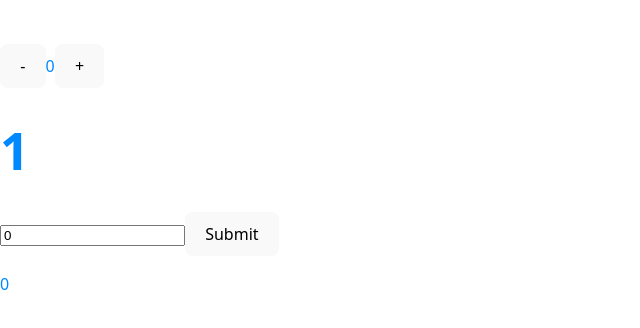
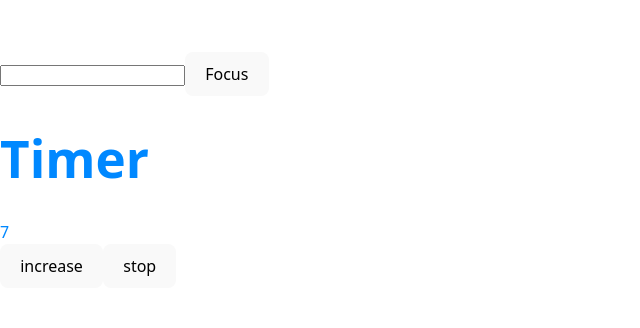
Before and after one commit to Vicstudentwatch/StartReact, a React (Vite) app: page / in a window 1280 px wide. Shown: the part 230-558 px from the top of the page, without its empty margins (0-640 px from the left). Built offline with nearby package versions, Linux system fonts and the light colour scheme.

Commit message:
learn useRef

```diff
--- a/src/App.jsx
+++ b/src/App.jsx
@@ -1,13 +1,12 @@
-import Counter from "./components/Counter"
-import CounterReducer from "./components/CounterReducer"
+import FocusInput from "./components/FocusInput"
+import Timer from "./components/Timer"
 
 const App = () => {
   return (
     <div>
-      <CounterReducer/>
-      <Counter/>
+      <FocusInput/>
+      <Timer/>
     </div>
-
   )
 }
 
--- a/src/components/Counter.jsx
+++ /dev/null
@@ -1,26 +0,0 @@
-import { useReducer,useState } from "react";
-
-const Counter = () => {
-    const [val,setVal] = useState(0)
-    const reducer = (state,action)=>{
-    return action.type === "add" && {...state,count:state.count+Number(val)}
-}
-
-  const [state, dispatch] = useReducer(reducer, { count: 1 });
-  const IncreaseByNumber = (e)=>{
-    e.preventDefault();
-    dispatch({type:"add"})
-  }
-
-
-  return <div>
-    <h1>{state.count}</h1>
-    <form onSubmit={IncreaseByNumber}>
-        <input type="number" value={val} onChange={(e)=>setVal(e.target.value)}/>
-        <button type="submit">Submit</button>
-    </form>
-    <p>{val}</p>
-  </div>;
-};
-
-export default Counter;
--- a/src/components/CounterReducer.jsx
+++ /dev/null
@@ -1,21 +0,0 @@
-import { useReducer } from "react"
-const reducer = (state,action) =>{
-    switch(action.type){
-        case "increment":
-            return {count:state.count+1}
-        case "decrement":
-            return {count:state.count-1}
-    }
-}
-
-const CounterReducer = () => {
-    const [state,dispatch] = useReducer(reducer,{count:0})
-  return (
-    <p>
-    <button onClick={()=>dispatch({type:"decrement"})}>-</button>
-    <span>{state.count}</span>
-    <button onClick={()=>dispatch({type:"increment"})}>+</button>
-    </p>
-    )}
-
-export default CounterReducer
--- /dev/null
+++ b/src/components/FocusInput.jsx
@@ -0,0 +1,15 @@
+import { useRef } from "react";
+
+const FocusInput = () => {
+  const inpElement = useRef(null);
+  const focusOnTheInp = () => {
+    inpElement.current.focus()
+  }
+
+  return <div>
+    <input type="text" ref={inpElement}/>
+    <button onClick={focusOnTheInp}>Focus</button>
+  </div>;
+};
+
+export default FocusInput;
--- /dev/null
+++ b/src/components/Timer.jsx
@@ -0,0 +1,23 @@
+import { useRef, useState,useEffect } from "react";
+
+const Timer = () => {
+  const [timerState, setTimerState] = useState(0);
+  const display = useRef();
+  useEffect(()=>{
+    display.current = setInterval(()=>{setTimerState(prev =>prev+1);},1000)
+
+  },[])
+
+
+
+  return (
+    <div>
+      <h1>Timer</h1>
+      <div>{timerState}</div>
+      <button onClick={()=>setTimerState(timerState+1)}>increase</button>
+      <button onClick={()=>clearInterval(display.current)}>stop</button>
+    </div>
+  );
+};
+
+export default Timer;
```
